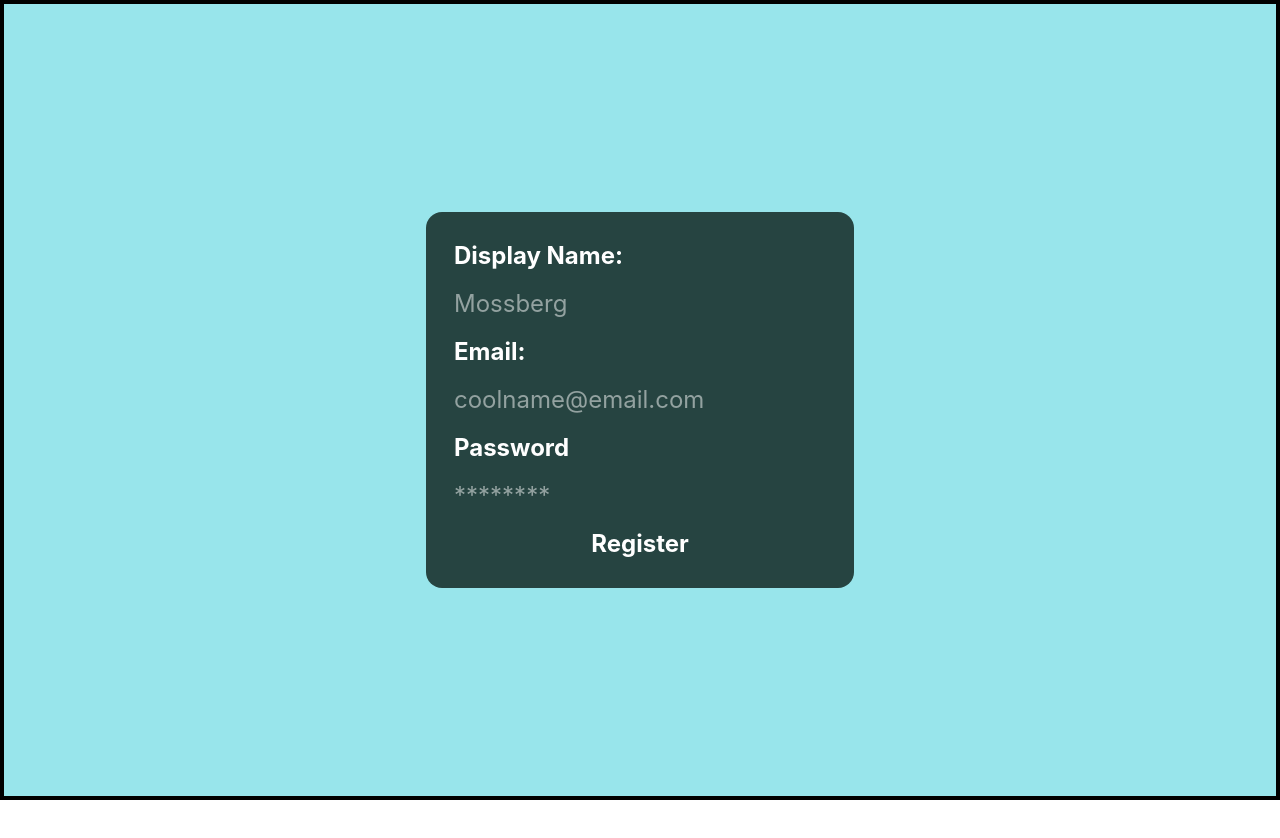
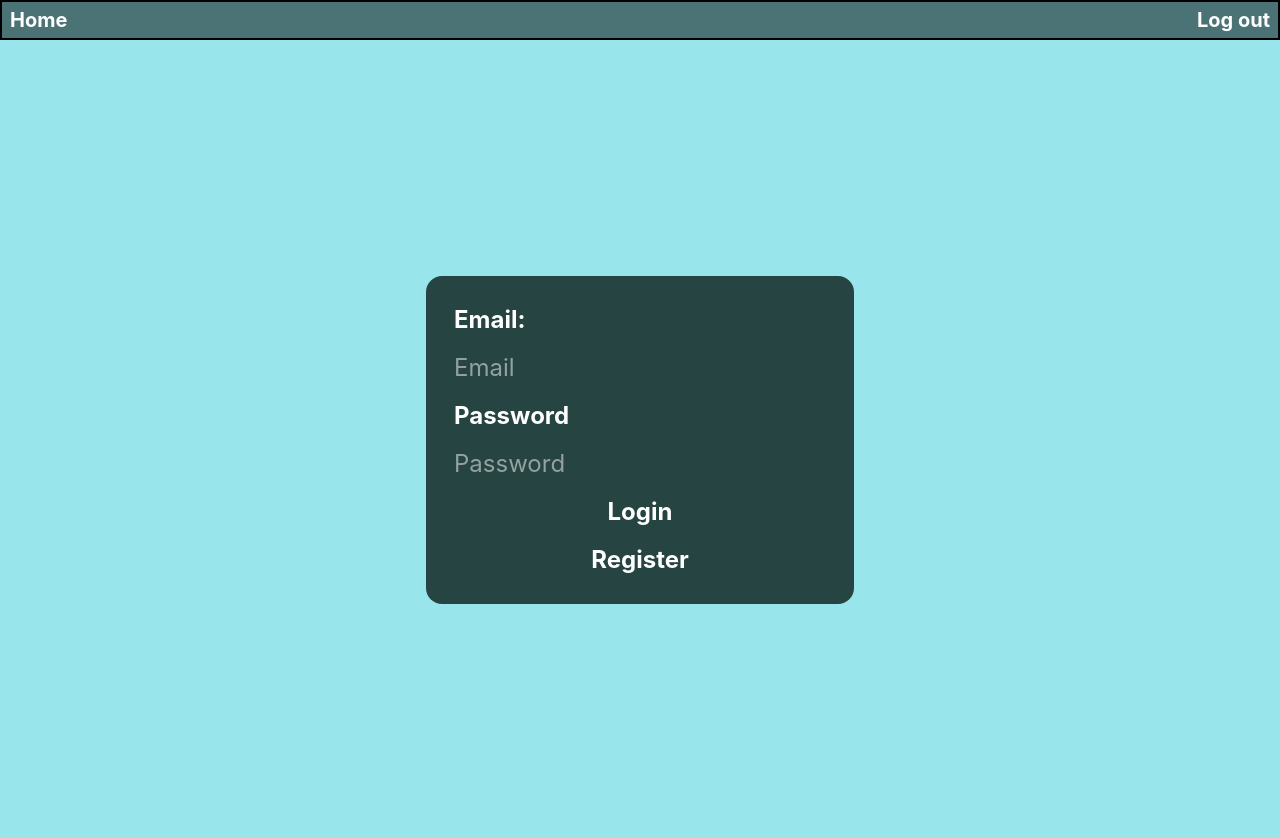
Before and after one commit to Mask1nen/2026-TDDD27-LiUMaster, a React (Vite) app in the folder liumaster/: page /login in a window 1280 px wide. Before the commit the page ends 800 px from the top, so only its background shows below. Built offline with nearby package versions, Linux system fonts and the light colour scheme; no server answers.

Commit message:
implemented logging in and started with routing depending on auth

```diff
--- a/liumaster/package.json
+++ b/liumaster/package.json
@@ -15,6 +15,7 @@
     "firebase": "^12.12.1",
     "react": "^19.2.5",
     "react-dom": "^19.2.5",
+    "react-router-dom": "^7.15.0",
     "tailwindcss": "^4.2.4"
   },
   "devDependencies": {
--- /dev/null
+++ b/liumaster/src/components/dashboard.tsx
@@ -0,0 +1,9 @@
+function Dashboard() {
+	return (
+		<div className="flex justify-center items-center flex-col h-screen w-screen bg-[#98E5EB]">
+			<h2>Hello World!</h2>
+		</div>
+	);
+}
+
+export default Dashboard;
--- a/liumaster/src/components/login.tsx
+++ b/liumaster/src/components/login.tsx
@@ -1,12 +1,41 @@
 import { useState } from "react";
+import { Link, useNavigate } from "react-router-dom";
+import { signInWithEmailAndPassword } from "firebase/auth";
+import { auth } from "../firebase.ts";
 
 function LoginPage() {
 	const [emailRef, setEmailRef] = useState("");
 	const [passwordRef, setPasswordRef] = useState("");
+	const [error, setError] = useState("");
+	const navigate = useNavigate();
+
+	async function loginUser(e) {
+		e.preventDefault();
+		setError("");
+		try {
+			if (emailRef == "") {
+				throw new Error("Email cannot be blank.");
+			}
+			if (passwordRef == "") {
+				throw new Error("Password cannot be blank.");
+			}
+			const userCredential = await signInWithEmailAndPassword(
+				auth,
+				emailRef,
+				passwordRef
+			);
+			const user = userCredential.user;
+			console.log("Logged in user ", user);
+			navigate("/Register");
+		} catch (err) {
+			setError(err.message);
+			alert(error);
+		}
+	}
 
 	return (
-    <div className="flex justify-center items-center flex-col h-screen w-screen border-4 bg-[#98E5EB]">
-      <form>
+		<div className="flex justify-center items-center flex-col h-screen w-screen bg-[#98E5EB]">
+			<form onSubmit={loginUser}>
 				<div className="flex flex-col bg-[#000F08]/75 text-white p-5 rounded-2xl text-2xl">
 					<label className="p-2" htmlFor="email">
 						<b>Email: </b>
@@ -39,9 +68,12 @@ function LoginPage() {
 					<button className="p-2 hover:bg-black/25" type="submit">
 						<b>Login</b>
 					</button>
-          <button className="p-2 hover:bg-black/25" type="submit">
+					<Link
+						to="/Register"
+						className="p-2 hover:bg-black/25 flex justify-center items-center"
+					>
 						<b>Register</b>
-          </button>
+					</Link>
 				</div>
 			</form>
 		</div>
--- /dev/null
+++ b/liumaster/src/components/navbar.tsx
@@ -0,0 +1,39 @@
+import { Link, useNavigate } from "react-router-dom";
+import { signOut } from "firebase/auth";
+import { auth } from "../firebase.ts";
+
+function NavBar() {
+	const navigate = useNavigate();
+
+	async function logout() {
+		try {
+			signOut(auth);
+			console.log("User signed out.");
+			navigate("/Login");
+		} catch (err) {
+			console.log(err);
+		}
+	}
+
+	return (
+		<nav className="flex bg-black/50 border-black border-2 text-white text-xl justify-between">
+			<div id="leftItems">
+				<button className="hover:bg-black/25 px-2 py-1 hover:cursor-pointer">
+					<Link to="/">
+						<b>Home</b>
+					</Link>
+				</button>
+			</div>
+			<div id="rightItems">
+				<button
+					className="hover:bg-black/25 px-2 py-1 hover:cursor-pointer"
+					onClick={logout}
+				>
+					<b>Log out</b>
+				</button>
+			</div>
+		</nav>
+	);
+}
+
+export default NavBar;
--- a/liumaster/src/components/register.tsx
+++ b/liumaster/src/components/register.tsx
@@ -1,4 +1,4 @@
-import React, { useState } from "react";
+import { useState } from "react";
 import { doc, setDoc } from "firebase/firestore";
 import { auth, db } from "../firebase.js";
 import { createUserWithEmailAndPassword } from "firebase/auth";
@@ -42,7 +42,7 @@ function RegisterPage() {
 		}
 	}
 	return (
-    <div className="flex justify-center items-center flex-col h-screen w-screen border-4 bg-[#98E5EB]">
+		<div className="flex justify-center items-center flex-col h-screen w-screen bg-[#98E5EB]">
 			<form onSubmit={registerUser}>
 				<div className="flex flex-col bg-[#000F08]/75 text-white p-5 rounded-2xl text-2xl">
 					{error && <p className="text-red-400 text-sm mb-4">{error}</p>}
--- /dev/null
+++ b/liumaster/src/components/router.tsx
@@ -0,0 +1,42 @@
+import { useEffect } from "react";
+import { Routes, Route, useNavigate } from "react-router-dom";
+import { onAuthStateChanged } from "firebase/auth";
+import { auth } from "../firebase.ts";
+import NavBar from "./navbar.tsx";
+import LoginPage from "./login.tsx";
+import RegisterPage from "./register.tsx";
+import Dashboard from "./dashboard.tsx";
+
+function RouterComponent() {
+	const navigate = useNavigate();
+
+	useEffect(() => {
+		const unsubscribe = onAuthStateChanged(auth, (user) => {
+			if (user) {
+				// User is logged in
+				console.log("User is active:", user.uid);
+			} else {
+				// User is logged out, send them to login
+				navigate("/login");
+			}
+		});
+
+		// Cleanup the listener when the component unmounts
+		return () => unsubscribe();
+	}, [auth, navigate]);
+
+	return (
+		<>
+			<div className="bg-[#98E5EB]">
+				<NavBar />
+				<Routes>
+					<Route path="/" element={<Dashboard />} />
+					<Route path="/Login" element={<LoginPage />} />
+					<Route path="/Register" element={<RegisterPage />} />
+				</Routes>
+			</div>
+		</>
+	);
+}
+
+export default RouterComponent;
--- a/liumaster/src/main.tsx
+++ b/liumaster/src/main.tsx
@@ -1,11 +1,13 @@
 import { StrictMode } from "react";
 import { createRoot } from "react-dom/client";
 import "./index.css";
-import LoginPage from "./components/login.tsx";
-import RegisterPage from "./components/register.tsx";
+import RouterComponent from "./components/router.tsx";
+import { BrowserRouter } from "react-router-dom";
 
 createRoot(document.getElementById("root")!).render(
-  <StrictMode>
-    <RegisterPage />
-  </StrictMode>
+	<StrictMode>
+		<BrowserRouter>
+			<RouterComponent />
+		</BrowserRouter>
+	</StrictMode>
 );
```
Also changed, not shown: 1 other file (tests, documents, lock files or other folders). Lines whose indentation alone changed are shown as unchanged.
